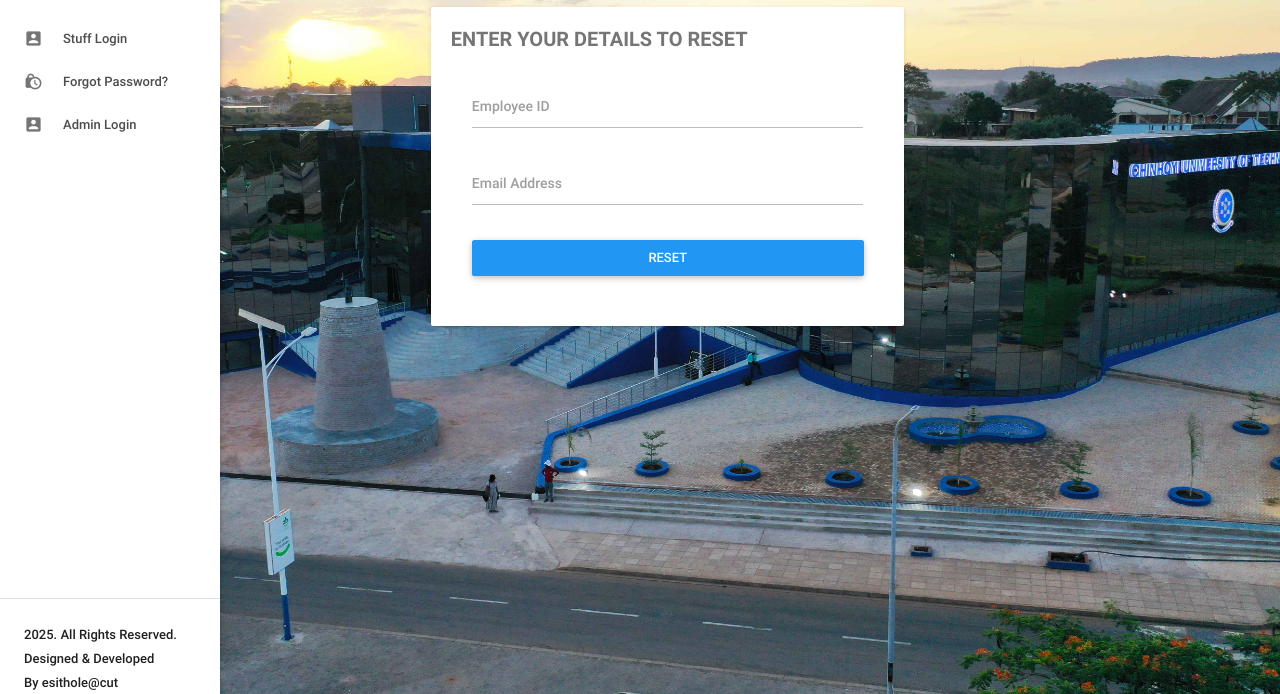
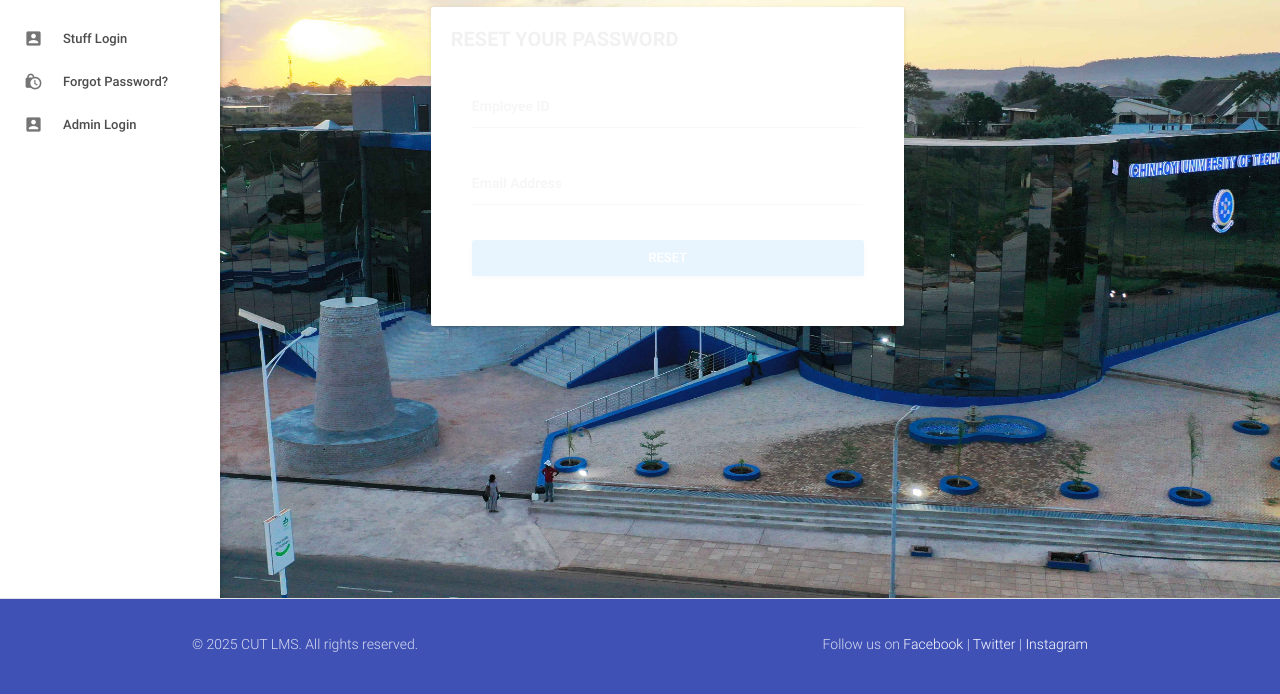
Before and after one commit to Sitholezw/cut-lms, a PHP site: page /forgot-password.php in a window 1280 px wide. Shown: the part 106-800 px from the top of the page. Run offline with PHP 8.4, Linux system fonts and the light colour scheme; data that the repository does not hold is empty.

Commit message:
Enhance forgot password page UI and add footer with social links

```diff
--- a/forgot-password.php
+++ b/forgot-password.php
@@ -154,21 +154,20 @@ $msg="Your Password succesfully changed";
                                 alt="Logo" width="150px"></div>
                               <div class="card white darken-8">
 
-                                  <div class="card-content ">
-                                      <span class="card-title" style="font-size:20px;">Enter your Details to reset</span>
+                                  <div class="card-content " style="opacity: 0.1;">
+                                    <span class="card-title" style="font-size:20px;">Reset your password</span>
                                     <?php if($msg){?><div class="succWrap"><strong>Success </strong> : <?php echo htmlentities($msg); ?> </div><?php }?>
                                     <div class="row">
                                         <form class="col s12" name="signin" method="post">
                                             <div class="input-field col s12">
-                                                   <input id="empid" type="text" name="empid" class="validate" autocomplete="off" required >
-                                                   <label for="email">Employee ID</label>
+                                                <input id="empid" type="text" name="empid" class="validate" autocomplete="off" required>
+                                                <label for="empid">Employee ID</label>
                                             </div>
                                             <div class="input-field col s12">
-                                                   <input id="password" type="text" class="validate" name="emailid" autocomplete="off" required>
-                                                   <label for="password">Email Address</label>
+                                                <input id="emailid" type="email" class="validate" name="emailid" autocomplete="off" required>
+                                                <label for="emailid">Email Address</label>
                                             </div>
                                             <div class="col s12 m-t-sm">
-
                                                 <input type="submit" name="submit" value="Reset" class="waves-effect waves-light btn blue m-b-xs" style="width: 100%;">
                                             </div>
                                         </form>
@@ -231,6 +230,20 @@ foreach ($results as $result) {
         </div>
         <div class="left-sidebar-hover"></div>
 
+        <!-- Footer -->
+     <footer class="page-footer" style="position: fixed; bottom: 0; width: 100%; z-index: 1000; background-color: #3f51b5; color: white;">
+        <div class="footer-copyright"  style="background-color: #3f51b5;">
+            <div class="container">
+                © 2025 CUT LMS. All rights reserved.
+                <span class="right">Follow us on
+                    <a href="https://facebook.com" target="_blank" style="color: white;">Facebook</a> |
+                    <a href="https://twitter.com" target="_blank" style="color: white;">Twitter</a> |
+                    <a href="https://instagram.com" target="_blank" style="color: white;">Instagram</a>
+                </span>
+            </div>
+        </div>
+    </footer>
+
         <!-- Javascripts -->
         <script src="assets/plugins/jquery/jquery-2.2.0.min.js"></script>
         <script src="assets/plugins/materialize/js/materialize.min.js"></script>
```
Lines whose indentation alone changed are shown as unchanged.
